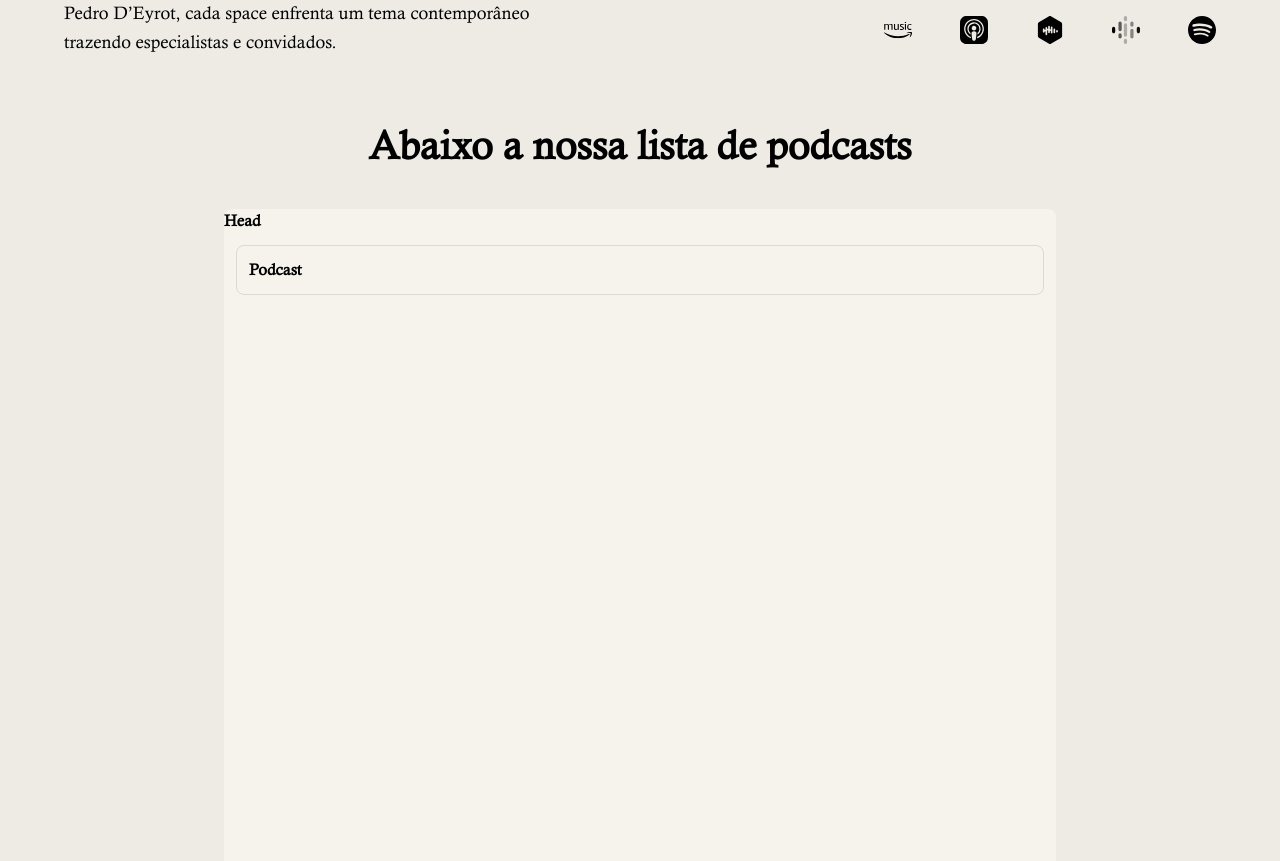
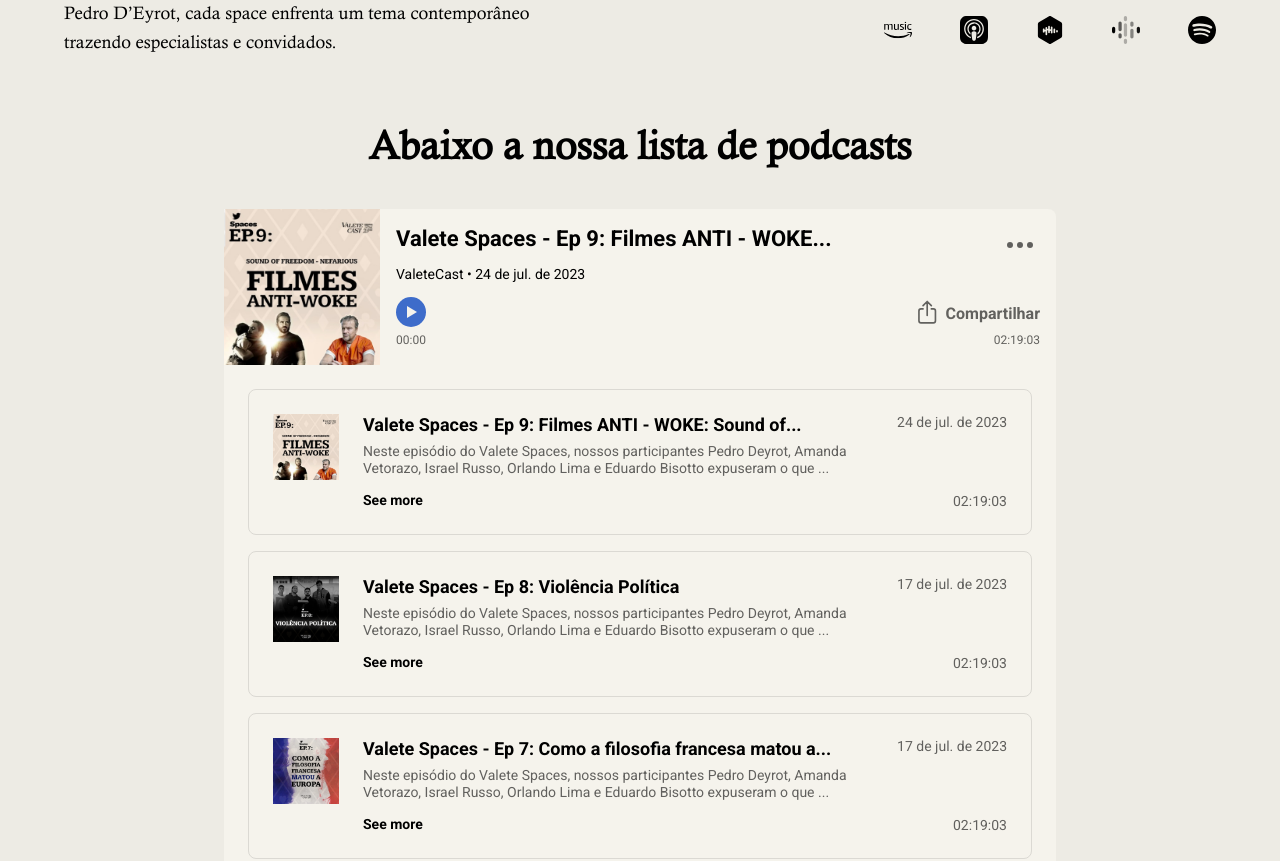
Before and after one commit to danielpqb/revista-valete-mbl, a Next.js app: page / in a window 1280 px wide. Shown: the part 1720-2581 px from the top of the page. Built offline with nearby package versions, Linux system fonts and the light colour scheme.

Commit message:
feat: Valetecast List without interactions

```diff
--- a/src/app/layout.tsx
+++ b/src/app/layout.tsx
@@ -46,8 +46,8 @@ function BackgroundSections() {
   return (
     <div className="flex flex-col absolute w-full -z-10">
       <div className="bg-white-primary h-[92rem]" />
-      <div className="bg-white-secondary h-[86rem]" />
-      <div className="bg-white-primary h-[405rem]" />
+      <div className="bg-white-secondary h-[110rem]" />
+      <div className="bg-white-primary h-[410rem]" />
     </div>
   );
 }
--- a/src/components/Header/Header.tsx
+++ b/src/components/Header/Header.tsx
@@ -43,7 +43,7 @@ export function Header(props: HeaderProps) {
           </div>
         </div>
       </div>
-      <div className="flex flex-1 items-center justify-center">
+      <div className="flex flex-1 items-center justify-center font-normal text-[1rem]">
         {sections.map((section, index) => {
           return (
             <SectionLabel
@@ -71,15 +71,17 @@ function SectionLabel(props: SectionLabelProps) {
       <NextLink
         href={"https://revistavalete.com/"}
         target="_blank"
+        className="h-full"
       >
         <button
+          style={{
+            borderBottomWidth:
+              props.selectedSection === props.section.id ? "0.2rem" : "0rem",
+          }}
           onClick={() => {
             props.setSelectedSection(props.section.id);
           }}
-          className={`px-6 h-full ${
-            props.selectedSection === props.section.id &&
-            "border-b-[0.125rem] border-black-primary "
-          }`}
+          className="px-6 h-full border-black-primary"
         >
           {props.section.title}
         </button>
@@ -89,6 +91,7 @@ function SectionLabel(props: SectionLabelProps) {
 
   return (
     <Link
+      className="h-full"
       to={props.section.id}
       spy={true}
       smooth={true}
@@ -96,13 +99,14 @@ function SectionLabel(props: SectionLabelProps) {
       duration={500}
     >
       <button
+        style={{
+          borderBottomWidth:
+            props.selectedSection === props.section.id ? "0.2rem" : "0rem",
+        }}
         onClick={() => {
           props.setSelectedSection(props.section.id);
         }}
-        className={`px-6 h-full ${
-          props.selectedSection === props.section.id &&
-          "border-b-[0.125rem] border-black-primary "
-        }`}
+        className="px-6 h-full border-black-primary"
       >
         {props.section.title}
       </button>
--- a/src/components/Main/Sections/common/Section.tsx
+++ b/src/components/Main/Sections/common/Section.tsx
@@ -2,7 +2,7 @@ import { ComponentProps } from "react";
 import { Title } from "./Title";
 import { Concept } from "../contents/Concept";
 import { Doubts } from "../contents/Doubts/Doubts";
-import { Valetecast } from "../contents/Valetecast";
+import { Valetecast } from "../contents/Valetecast/Valetecast";
 import { Founders } from "../contents/Founders";
 import { Columnists } from "../contents/Columnists/Columnists";
 import { Events } from "../contents/Events";
--- /dev/null
+++ b/src/components/Main/Sections/contents/Valetecast/List.tsx
@@ -0,0 +1,119 @@
+import IonIcon from "@/components/IonIcon/IonIcon";
+import { podcasts } from "@/data/podcasts";
+
+export function List() {
+  return (
+    <div className="flex flex-col items-center gap-[2.5rem] mb-[6rem]">
+      <h1 className="text-[2.5rem] leading-[3rem] font-bold">
+        Abaixo a nossa lista de podcasts
+      </h1>
+      <div className="flex flex-col w-[52rem] h-fit font-bold bg-white-primary rounded-[0.5rem] font-roboto">
+        <Header />
+        <div className="flex flex-col h-full overflow-hidden gap-[1rem] my-[1.5rem]">
+          {podcasts.map((podcast, index) => {
+            return (
+              <Podcast
+                data={podcast}
+                key={index}
+              />
+            );
+          })}
+        </div>
+        <button className="flex w-fit self-center text-blue-secondary text-[0.875rem] font-semibold justify-center items-center mb-[1.5rem]">
+          <span>Carregar mais</span>
+          <IonIcon
+            className="text-[1.25rem]"
+            name="arrow-down"
+          />
+        </button>
+      </div>
+    </div>
+  );
+}
+
+function Header() {
+  return (
+    <div className="flex relative h-[9.75rem]">
+      <button>
+        <IonIcon
+          className="absolute top-[1.27rem] right-[1.27rem] text-[2rem] opacity-60"
+          name="ellipsis-horizontal"
+        />
+      </button>
+      <img
+        className="h-full"
+        src="/images/podcasts/img001.jpeg"
+      />
+      <div className="flex flex-col justify-around w-full h-full p-[1rem]">
+        <h1 className="font-semibold text-[1.375rem] leading-[1.65rem] mb-[0.7rem]">
+          Valete Spaces - Ep 9: Filmes ANTI - WOKE...
+        </h1>
+        <h2 className="font-normal text-[0.875rem] leading-[1.05rem] mb-[0.7rem]">
+          ValeteCast • 24 de jul. de 2023
+        </h2>
+        <div className="flex justify-between w-full mb-[0.2rem]">
+          <button className="flex justify-center items-center bg-blue-secondary w-[1.875rem] h-[1.875rem] rounded-full">
+            <IonIcon
+              className="text-white-primary pl-[2px]"
+              name="play-sharp"
+            />
+          </button>
+          <button className="flex justify-center items-center gap-[0.3rem]">
+            <IonIcon
+              className="text-black-secondary text-[1.65rem] pl-[2px]"
+              name="share-outline"
+            />
+            <span className="text-black-secondary text-[1rem] leading-[1.2rem] pt-[0.2rem]">
+              Compartilhar
+            </span>
+          </button>
+        </div>
+        <div className="flex justify-between font-normal leading-[0.9rem] text-black-secondary text-[0.75rem]">
+          <span>00:00</span>
+          <span>02:19:03</span>
+        </div>
+      </div>
+    </div>
+  );
+}
+
+interface PodcastProps {
+  data: { title: string; txt: string; date: string; time: string; img: string };
+}
+function Podcast(props: PodcastProps) {
+  return (
+    <div className="flex mx-[1.5rem] p-[1.5rem] border-brown-primary border-[1px] rounded-[0.5rem] h-[9.125rem] gap-[1.5rem]">
+      {/* Column 01 */}
+      <div className="w-[4.125rem] min-w-[4.125rem] object-cover">
+        <div></div>
+        <img
+          className="w-full object-cover"
+          src={props.data.img}
+        />
+      </div>
+
+      {/* Column 02 */}
+      <div className="flex flex-col gap-[0.5rem]">
+        <h1 className="text-[1.125rem] font-semibold leading-[1.35rem]">
+          {props.data.title}
+        </h1>
+        <h2 className="text-[0.875rem] font-normal leading-[1.05rem] opacity-60">
+          {props.data.txt}
+        </h2>
+        <span className="text-[0.875rem] font-semibold leading-[1.05rem] mt-[0.45rem]">
+          See more
+        </span>
+      </div>
+
+      {/* Column 03 */}
+      <div className="flex flex-col justify-between text-center min-w-fit">
+        <h1 className="text-[0.875rem] font-normal leading-[1.05rem] opacity-60">
+          {props.data.date}
+        </h1>
+        <h2 className="text-[0.875rem] font-normal leading-[1.05rem] opacity-60 self-end">
+          {props.data.time}
+        </h2>
+      </div>
+    </div>
+  );
+}
--- a/src/components/Main/Sections/contents/Valetecast.tsx
+++ b/src/components/Main/Sections/contents/Valetecast/Valetecast.tsx
@@ -1,4 +1,5 @@
 import { CustomIcon } from "@/components/CustomIcons/CustomIcons";
+import { List } from "./List";
 
 export function Valetecast() {
   return (
@@ -32,19 +33,3 @@ function Brief() {
     </div>
   );
 }
-
-function List() {
-  return (
-    <div className="flex flex-col items-center gap-[2.5rem] mb-[6rem]">
-      <h1 className="text-[2.5rem] leading-[3rem] font-bold">
-        Abaixo a nossa lista de podcasts
-      </h1>
-      <div className="w-[52rem] h-[50rem] font-bold bg-white-primary rounded-[0.5rem]">
-        <div>Head</div>
-        <div className="m-3 p-3 border-brown-primary border-[1px] rounded-[0.5rem]">
-          Podcast
-        </div>
-      </div>
-    </div>
-  );
-}
--- a/tailwind.config.ts
+++ b/tailwind.config.ts
@@ -17,7 +17,7 @@ const config: Config = {
       },
       colors: {
         white: { primary: "#F5F3EC", secondary: "#EDEBE4" },
-        black: { primary: "#000000" },
+        black: { primary: "#000000", secondary: "#62615E" },
         blue: { primary: "#B1CEEB", secondary: "#3E6CCA", tertiary: "#2B4475" },
         brown: { primary: "#DBD9D3" },
       },
```
